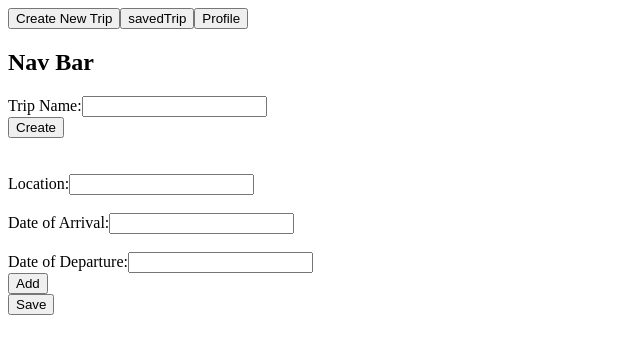
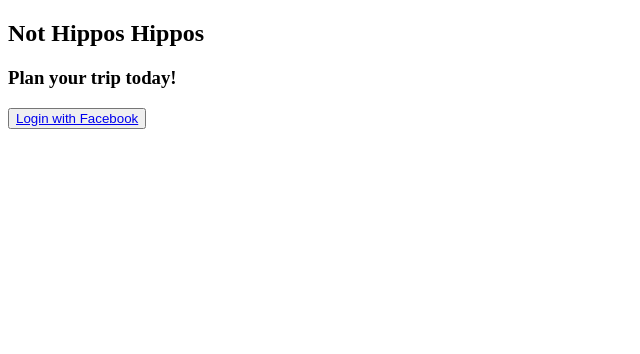
Before and after one commit to kmw0710/nothippos, a React app: page /#/ in a window 1280 px wide. Shown: the top 354 px of the page, without its empty margins (0-640 px from the left). Built offline with nearby package versions, Linux system fonts and the light colour scheme.

Commit message:
completed login page

```diff
--- a/package.json
+++ b/package.json
@@ -14,10 +14,14 @@
     "babel-preset-react": "^6.24.1",
     "body-parser": "^1.18.1",
     "express": "^4.15.4",
+    "express-session": "^1.15.5",
     "google-map-react": "^0.24.0",
     "mongoose": "^4.11.12",
+    "passport": "^0.4.0",
+    "passport-facebook": "^2.1.1",
     "react": "^15.6.1",
     "react-dom": "^15.6.1",
+    "react-router-dom": "^4.2.2",
     "request": "^2.81.0",
     "request-promise": "^4.2.1",
     "webpack": "^3.6.0"
--- a/public/App.jsx
+++ b/public/App.jsx
@@ -5,7 +5,8 @@ import {
   BrowserRouter as Router,
   Route,
   Link,
-  HashRouter
+  HashRouter,
+  Redirect
 } from 'react-router-dom';
 
 export default class App extends React.Component {
@@ -13,6 +14,7 @@ export default class App extends React.Component {
   constructor(props) {
     super(props);
     this.state = {
+      loggedIn: true
     }
   }
 
@@ -20,8 +22,8 @@ export default class App extends React.Component {
     return (
       <HashRouter>
         <div>
-          <Route exact path="/" component={Home} />
-          <Route path="/login" component={Login} />
+          <Route path="/home" component={Home} />
+          <Route exact path="/" component={Login} />
         </div>
       </HashRouter>
     )
--- a/public/Login.jsx
+++ b/public/Login.jsx
@@ -6,11 +6,15 @@ export default class Login extends React.Component {
 		this.state = {
 
 		}
+
+
 	}
 	render() {
     return (
   		<div>
-        <h2> Login </h2>
+	        <h2> Not Hippos Hippos </h2>
+	        <h3> Plan your trip today! </h3>
+	        <button> <a href="/auth/facebook">Login with Facebook</a></button>
   		</div>
     )
 	}
```
Also changed, not shown: index.js (+26 -5 lines), 1 other file (tests, documents, lock files or other folders).
